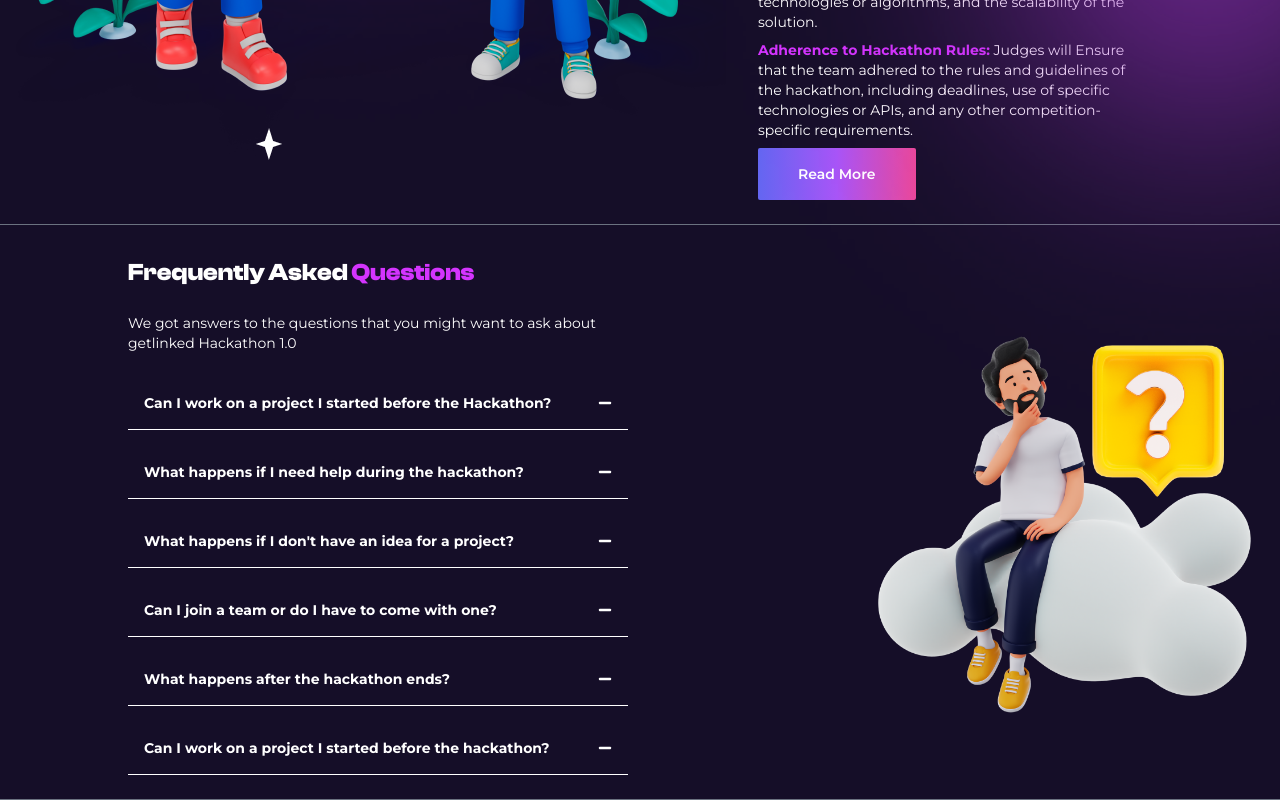
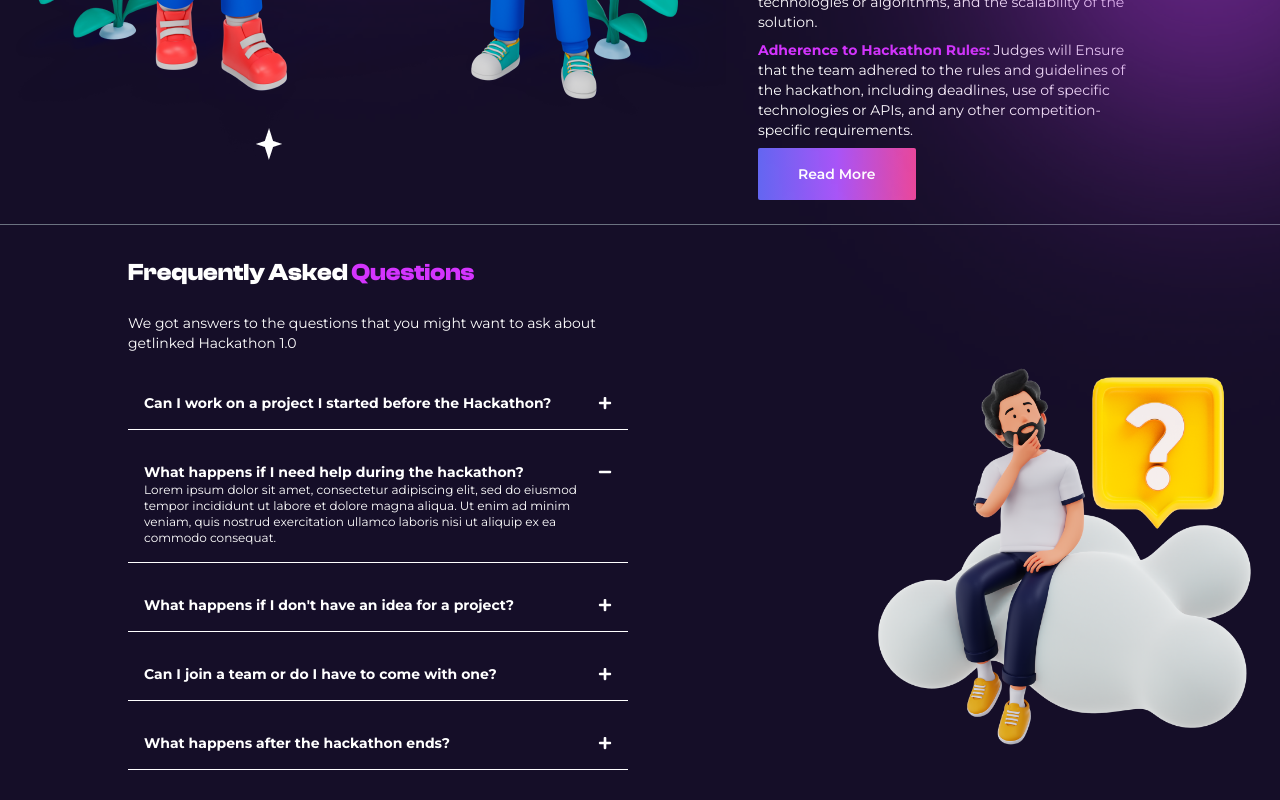
Before and after one commit to thamesblanq/getLinked, a React (Vite) app: page / in a window 1280 px wide. Both pictures are taken after a click on the button 605 px from the left and 2982 px from the top of the page. Shown: the part 2510-3310 px from the top of the page. Built offline with nearby package versions, Linux system fonts and the light colour scheme.

Commit message:
toggle functionality added to accordion

```diff
--- a/src/components/Accordion.jsx
+++ b/src/components/Accordion.jsx
@@ -50,9 +50,15 @@ const data =
 
 
 const Accordion = () => {
-    const [showInfo, setShowInfo] = useState(false);
-    const showOne = index => {
-        let item = data.find(el => el.id === index);
+    const [activeIndex, setActiveIndex] = useState(null);
+
+    const toggle = index => {
+        if (activeIndex === index) {
+            setActiveIndex(null)
+        }else {
+            setActiveIndex(index)
+            console.log(activeIndex)
+        }
     }
 
   return (
@@ -62,13 +68,15 @@ const Accordion = () => {
             <li key={index} className="mb-2 p-4 border-b border-b-white w-[400px] md:w-[500px]">
                 <div className="font-bold text-white font-montserrat text-sm flex justify-between items-center">
                     <h1>{item.question}</h1>
-                    <button onClick={() => setShowInfo(!showInfo)}>
-                        {showInfo ? <FaMinus /> : <FaPlus />}
+                    <button onClick={() => toggle(index)}>
+                        {activeIndex === index ? <FaMinus /> : <FaPlus />}
                     </button>
                 </div>
-                <div className="text-white font-montserrat text-xs max-h-0 overflow-hidden duration-500 transition-all">
-                    {showInfo && <p>{item.answer}</p>}
-                </div>
+                {activeIndex === index && (
+                        <div className="text-white font-montserrat text-xs max-h-auto overflow-hidden duration-500 transition-all">
+                            <p>{item.answer}</p>
+                        </div>
+                )}
             </li>
             )}
         </ul>
```
